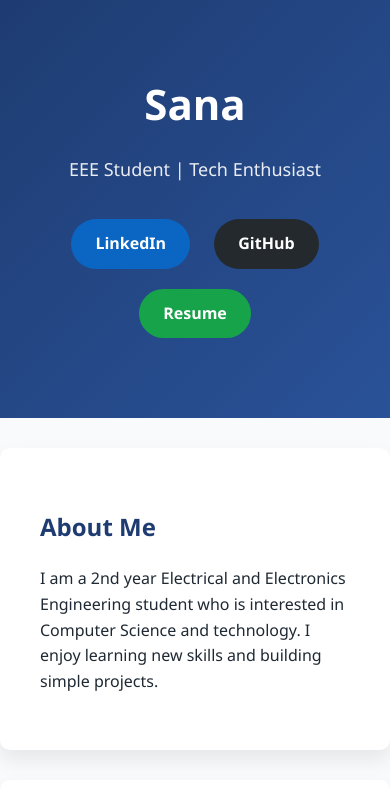
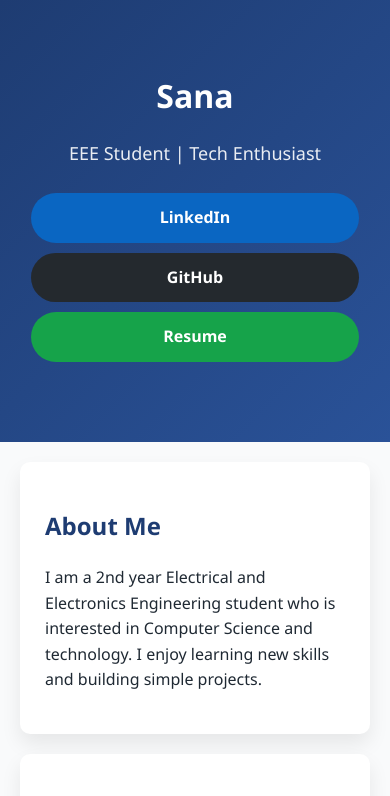
Before and after one commit to ixorame/my-first-website, a plain HTML site: page index.html in a window 390 px wide. Shown: the top 796 px of the page. Drawn offline with Linux system fonts and the light colour scheme.

Commit message:
Update index.html

```diff
--- a/index.html
+++ b/index.html
@@ -2,6 +2,7 @@
 <html>
 <head>
     <title>My Portfolio</title>
+    <meta name="viewport" content="width=device-width, initial-scale=1.0">
 
 
     <style>
@@ -93,6 +94,23 @@
     transform: scale(1.05);
     opacity: 0.9;
 }
+@media (max-width: 600px) {
+    header h1 {
+        font-size: 32px;
+    }
+
+    section {
+        padding: 25px;
+        margin: 20px;
+    }
+
+    .cta-buttons a {
+        display: block;
+        margin: 10px auto;
+        width: 80%;
+        text-align: center;
+    }
+}
 </style>
 
 </head>
```
